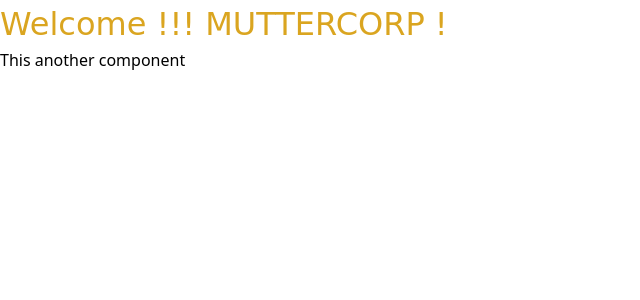
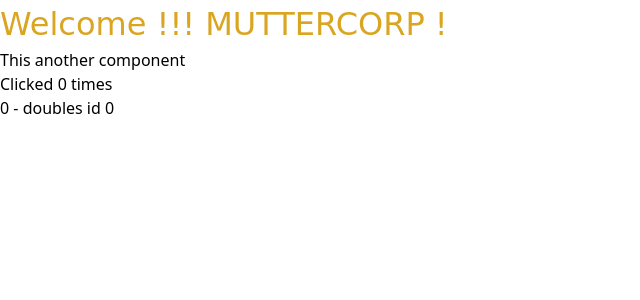
Before and after one commit to maikonweber/svelte-frontend-introduce-doc, a SvelteKit app: page / in a window 1280 px wide. Shown: the top 300 px of the page, without its empty margins (0-640 px from the left). Built offline with nearby package versions, Linux system fonts and the light colour scheme.

Commit message:
Declarations and Button Reactivy

```diff
--- a/src/routes/Nested.svelte
+++ b/src/routes/Nested.svelte
@@ -1 +1,25 @@
+<script>
+    let count = 0;
+
+
+    function increment () {
+        count += 1;
+    }
+$: doubled = count * 2;
+
+</script>
+
+
+
+
+
+
 <h1> This another component </h1>
+
+<button on:click={increment}>
+    Clicked {count}
+
+    {count === 1 ?  'time' : 'times'}
+</button>
+
+<p>{count} - doubles id { doubled }</p>
```
